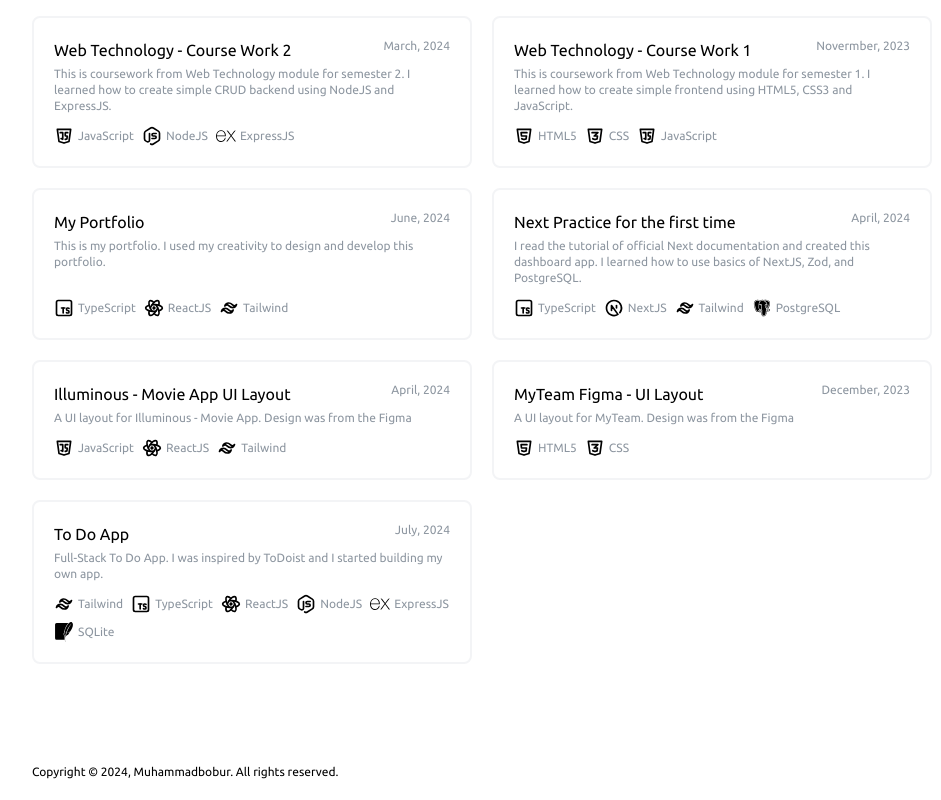
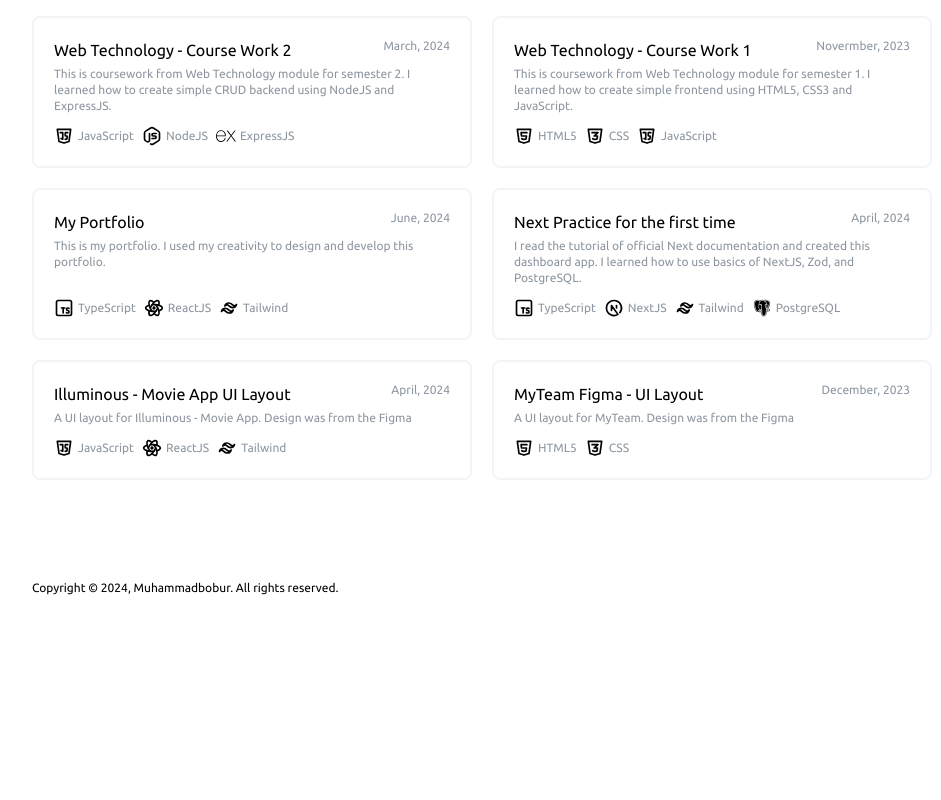
Before and after one commit to hc-b666/hc-b666.me, a React (Vite) app: page /projects in a window 1280 px wide. Shown: the part 364-1164 px from the top of the page, without its empty margins (158-1099 px from the left). After the commit the page ends 980 px from the top, so only its background shows below. Built offline with nearby package versions, Linux system fonts and the light colour scheme.

Commit message:
fix projects

```diff
--- a/src/data/projects.ts
+++ b/src/data/projects.ts
@@ -1,7 +1,7 @@
 import { TbBrandHtml5, TbBrandCss3, TbBrandSass, TbBrandJavascript, TbBrandTypescript, TbBrandReact, TbBrandTailwind, TbBrandNextjs, TbBrandNodejs } from "react-icons/tb";
 import { SiExpress } from "react-icons/si";
 import { BiLogoPostgresql } from "react-icons/bi";
-import { SiSqlite } from "react-icons/si";
+// import { SiSqlite } from "react-icons/si";
 // import { TbBrandMongodb } from "react-icons.tb";
 // import { TbBrandBootstrap } from "react-icons/tb";
 
@@ -141,21 +141,21 @@ const projects: ProjectInterface[] = [
   //   link: "/admin-verstka",
   //   date: "July, 2024",
   // },
-  {
-    title: "To Do App",
-    description: "Full-Stack To Do App. I was inspired by ToDoist and I started building my own app.",
-    langs: [
-      { lang: "Tailwind", icon: TbBrandTailwind },
-      { lang: "TypeScript", icon: TbBrandTypescript },
-      { lang: "ReactJS", icon: TbBrandReact },
-      { lang: "NodeJS", icon: TbBrandNodejs },
-      { lang: "ExpressJS", icon: SiExpress },
-      { lang: "SQLite", icon: SiSqlite },
-    ],
-    type: "Side Hustle",
-    link: "/to-do-app",
-    date: "July, 2024",
-  },
+  // {
+  //   title: "To Do App",
+  //   description: "Full-Stack To Do App. I was inspired by ToDoist and I started building my own app.",
+  //   langs: [
+  //     { lang: "Tailwind", icon: TbBrandTailwind },
+  //     { lang: "TypeScript", icon: TbBrandTypescript },
+  //     { lang: "ReactJS", icon: TbBrandReact },
+  //     { lang: "NodeJS", icon: TbBrandNodejs },
+  //     { lang: "ExpressJS", icon: SiExpress },
+  //     { lang: "SQLite", icon: SiSqlite },
+  //   ],
+  //   type: "Side Hustle",
+  //   link: "/to-do-app",
+  //   date: "July, 2024",
+  // },
   // {
   //   title: "Custom React Hooks",
   //   description: "React Custom Hooks in TypeScript, inspired by Kyle Cook",
```
